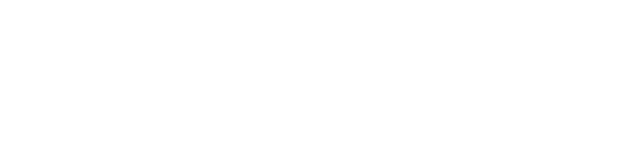
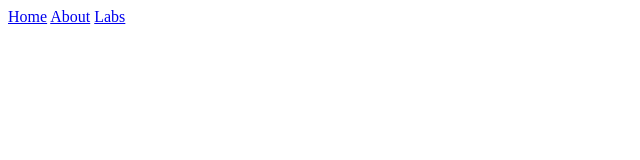
Before and after one commit to TriTran119/my-web, a plain HTML site: page thumuc1/index.html in a window 1280 px wide. Shown: the whole page, without its empty margins (0-640 px from the left). Drawn offline with Linux system fonts and the light colour scheme.

Commit message:
Update index.html

```diff
--- a/thumuc1/index.html
+++ b/thumuc1/index.html
@@ -8,7 +8,9 @@
 </head>
 
 <body>
-
+    <a href = "https://tritran119.github.io/lab1/thumuc1/index.html">Home</a>
+    <a href = "https://tritran119.github.io/lab1/thumuc1/about.html">About</a>
+    <a href = "https://tritran119.github.io/lab1/thumuc1/lab1.html">Labs</a>
 </body>
 
 </html>
```
